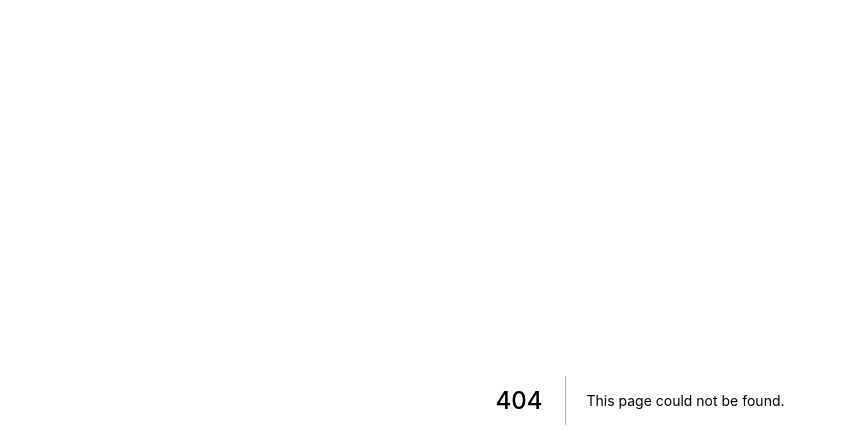
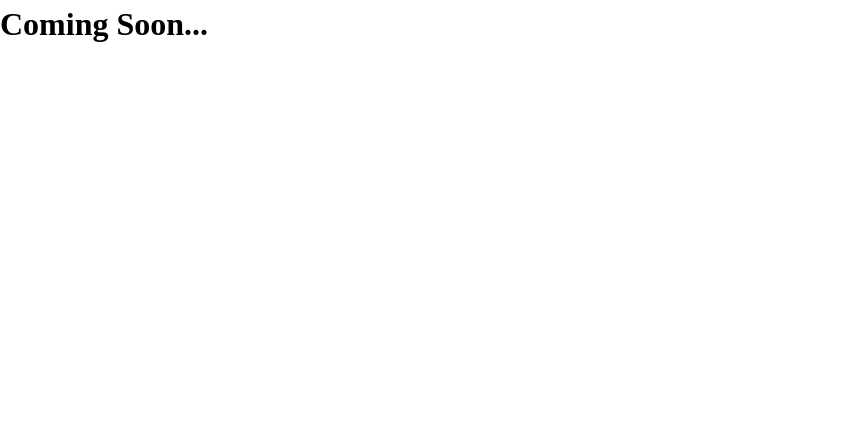
Before and after one commit to parbots/pantry, a Next.js app: page /dashboard in a window 1280 px wide. Before the commit this address had no page. Shown: the top 448 px of the page, without its empty margins (0-846 px from the left). Built offline with nearby package versions, Linux system fonts and the light colour scheme.

Commit message:
Create dashboard page and initial layout components

```diff
--- /dev/null
+++ b/layouts/pages/dashboard/Footer/index.tsx
@@ -0,0 +1 @@
+export { default } from './Footer'
--- /dev/null
+++ b/layouts/pages/dashboard/Header/index.tsx
@@ -0,0 +1 @@
+export { default } from './Header'
--- /dev/null
+++ b/pages/dashboard.tsx
@@ -0,0 +1,24 @@
+import styles from 'styles/DashboardPage.module.css';
+
+import type { NextPage } from 'next';
+import Head from 'next/head';
+
+const DashboardPage: NextPage = () => {
+    return (
+        <div className={styles.page}>
+            <Head>
+                <title>Pantry - Dashboard</title>
+                <meta
+                    name='description'
+                    content='Your development command-hub.'
+                />
+            </Head>
+
+            <main className={styles.main}>
+                <h2>Coming Soon...</h2>
+            </main>
+        </div>
+    );
+};
+
+export default DashboardPage;
```
Also changed, not shown: layouts/pages/dashboard/Footer/Footer.tsx (added, +13 -0 lines), layouts/pages/dashboard/Header/Header.tsx (added, +13 -0 lines), layouts/pages/dashboard/Footer/Footer.module.css (added), layouts/pages/dashboard/Header/Header.module.css (added), styles/DashboardPage.module.css (added).
